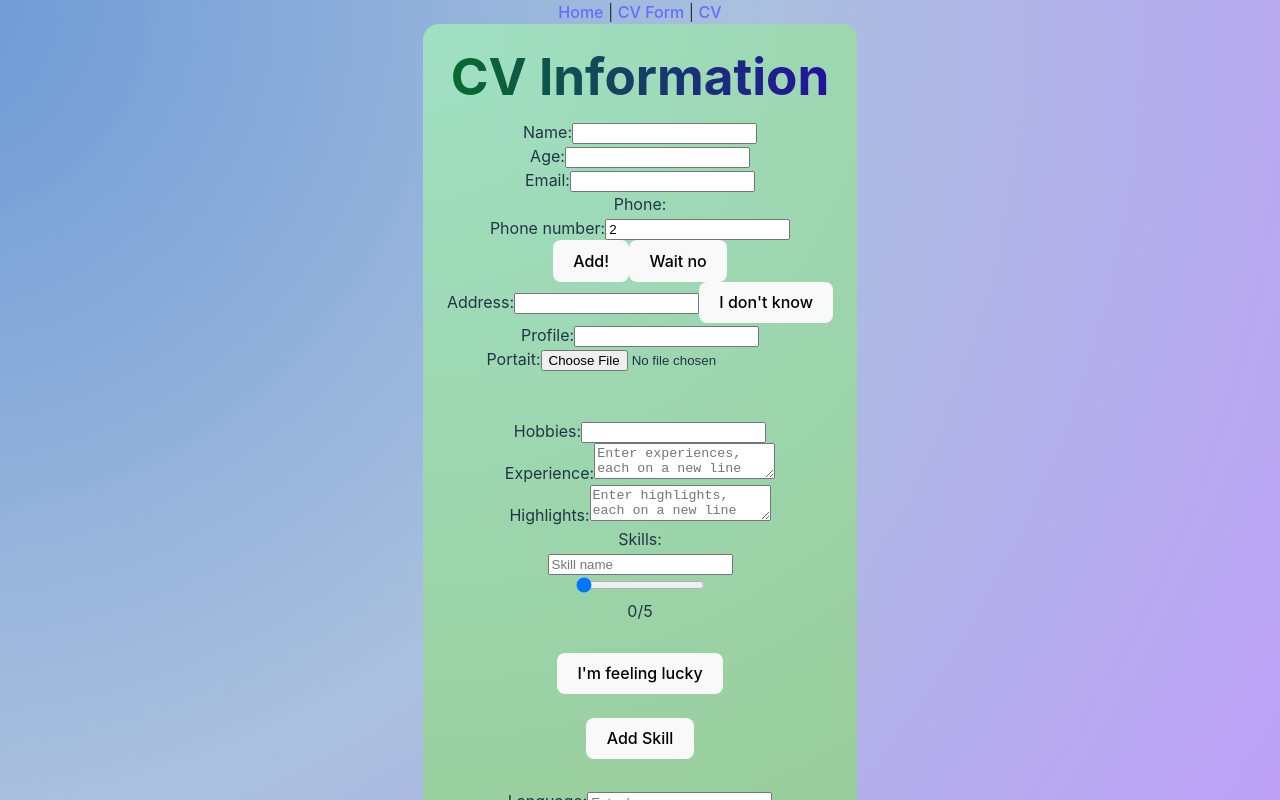
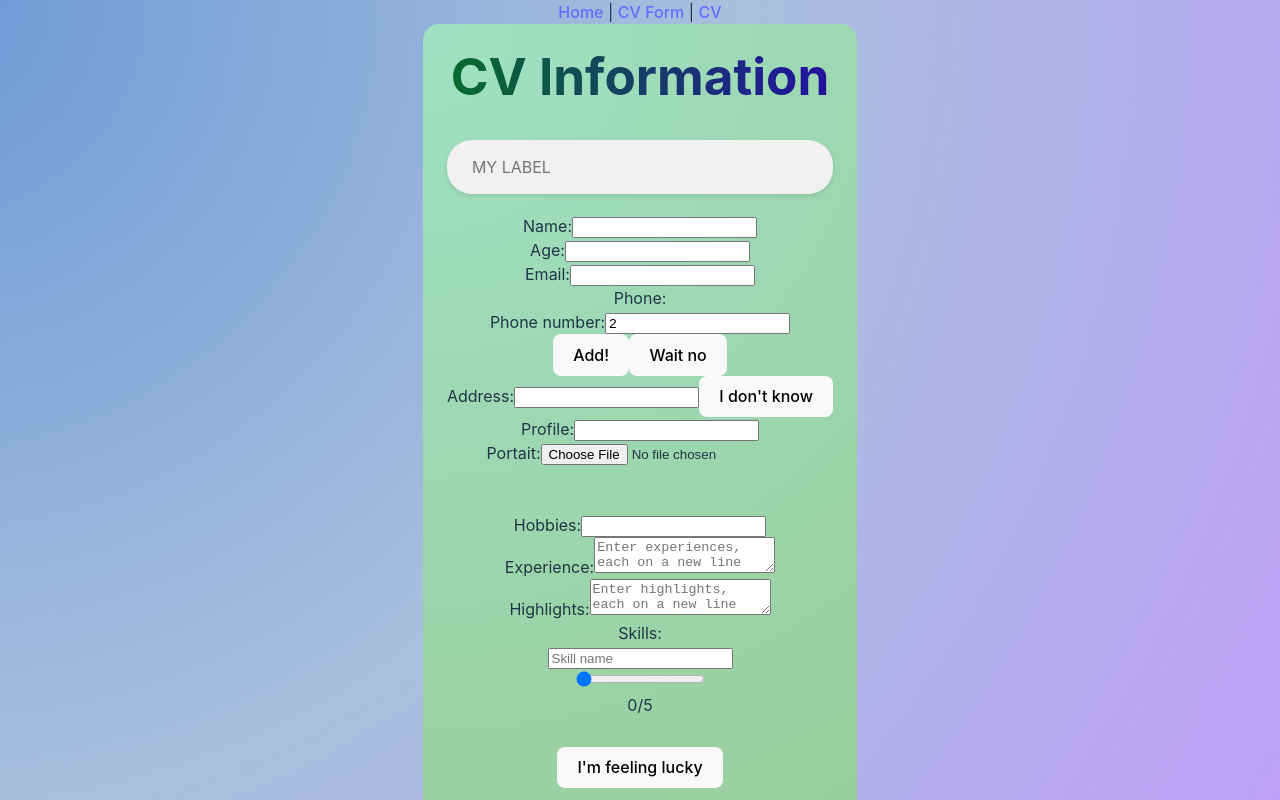
Before and after one commit to WatMan77/rottai, a React (Vite) app in the folder frontend/: page /cv-form in a window 1280 px wide. Shown: the top 800 px of the page. Built offline with nearby package versions, Linux system fonts and the light colour scheme.

Commit message:
wip custom input styles

```diff
--- a/frontend/src/App.jsx
+++ b/frontend/src/App.jsx
@@ -13,7 +13,7 @@ import styled from "styled-components";
 import CVForm from "./CVForm.jsx";
 
 import { useEffect, useState } from "react";
-import { H1 } from "./common/Text.js";
+import { H1 } from "./common/Text.jsx";
 
 function Home() {
 
--- a/frontend/src/CVForm.jsx
+++ b/frontend/src/CVForm.jsx
@@ -7,7 +7,7 @@ import Languages from "./Languages.jsx";
 import { SingleFileUploader } from "./fileUploader.jsx";
 import * as SC from "./CVForm.styles.js";
 import styled from "styled-components";
-import { H1 } from "./common/Text.js";
+import { CustomInput, H1 } from "./common/Text.jsx";
 
 function CVForm() {
   // State to manage the form fields and the list of skills
@@ -75,6 +75,7 @@ function CVForm() {
     <SC.CVFormContainer>
       <H1>CV Information</H1>
       <form onSubmit={handleSubmit}>
+        <CustomInput />
         <label>
           Name:
           <input
--- a/frontend/src/common/Text.js
+++ /dev/null
@@ -1,12 +0,0 @@
-import styled from "styled-components";
-
-export const H1 = styled.h1`
-  background-image: linear-gradient(90deg, #066b2e, #24119f);
-  background-clip: text;
-  -webkit-background-clip: text;
-  color: transparent;
-  -webkit-text-fill-color: transparent;
-  width: max-content;
-  padding: 0;
-  margin: 0;
-`;
--- /dev/null
+++ b/frontend/src/common/Text.jsx
@@ -0,0 +1,78 @@
+import { useState } from "react";
+import styled from "styled-components";
+
+export const H1 = styled.h1`
+  background-image: linear-gradient(90deg, #066b2e, #24119f);
+  background-clip: text;
+  -webkit-background-clip: text;
+  color: transparent;
+  -webkit-text-fill-color: transparent;
+  width: max-content;
+  padding: 0;
+  margin: 0;
+`;
+
+const Container = styled.div`
+  display: flex;
+  flex-direction: column;
+  align-items: flex-start;
+  position: relative;
+  margin: 20px 0;
+  width: 100%;
+`;
+
+const InputLabel = styled.label`
+  position: absolute;
+  top: ${(props) => (props.focused || props.hasValue ? '-20px' : '15px')};
+  left: 20px;
+  background: transparent;
+  padding: 0 5px;
+  color: ${(props) => (props.focused ? '#007bff' : '#757575')};
+  font-size: ${(props) => (props.focused || props.hasValue ? '12px' : '16px')};
+  transition: all 0.3s ease;
+  pointer-events: none;
+`;
+
+const InputField = styled.input`
+  width: calc(100% - 40px);
+  padding: 18px;
+  padding-left: 20px;
+  padding-right: 20px;
+  border: none;
+  border-radius: 25px;
+  background-color: #f1f1f1;
+  color: #333;
+  font-size: 16px;
+  outline: none;
+  box-shadow: 0 2px 5px rgba(0, 0, 0, 0.1);
+
+  &:focus {
+    box-shadow: 0 4px 10px rgba(0, 0, 0, 0.2);
+    background-color: #fff;
+  }
+`;
+
+export function CustomInput() {
+  const [focused, setFocused] = useState(false);
+  const [value, setValue] = useState('');
+
+  const handleFocus = () => setFocused(true);
+  const handleBlur = () => setFocused(false);
+  const handleChange = (e) => setValue(e.target.value);
+
+  return (
+    <Container>
+      <InputField
+        type="text"
+        id="custom-input"
+        value={value}
+        onFocus={handleFocus}
+        onBlur={handleBlur}
+        onChange={handleChange}
+      />
+      <InputLabel focused={focused} hasValue={value}>
+        MY LABEL
+      </InputLabel>
+    </Container>
+  );
+}
```
